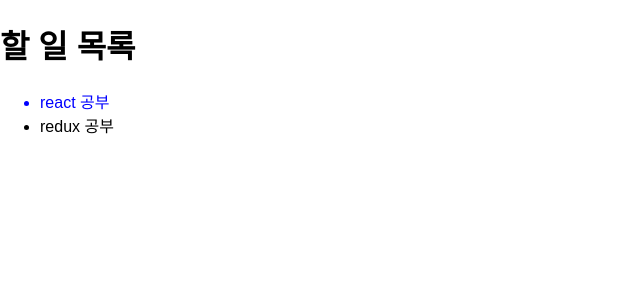
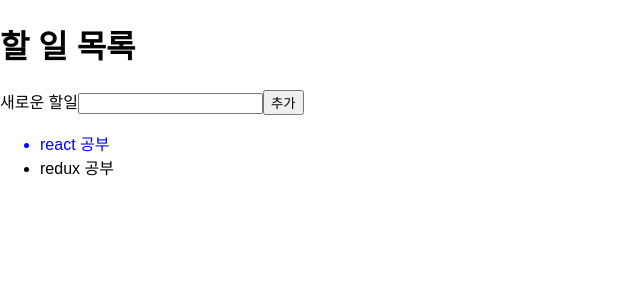
Before and after one commit to jaehanjung/fds-React-todo, a React (Create React App) app: page / in a window 1280 px wide. Shown: the top 300 px of the page, without its empty margins (0-640 px from the left). Built offline with nearby package versions, Linux system fonts and the light colour scheme.

Commit message:
할일 추가 기능

```diff
--- a/src/App.js
+++ b/src/App.js
@@ -1,28 +1,59 @@
 import React, { Component } from "react";
 
+let count = 0;
 
 class App extends Component {
   // 클래스필드 사용 변경이될코드는 state에 넣어준다.
   state = {
     todos: [
       {
-        id: 1,
+        id: count++,
         body: "react 공부",
         complete: true
       },
       {
-        id: 2,
+        id: count++,
         body: "redux 공부",
         complete: false
+      },
+    ],
+    newTodoBody:''
+  };
+
+  // 이벤트 리스너로 사용될 메소드는 handl 을 사용하는게 관례
+  handleInputChange = e => {
+    this.setState({
+      newTodoBody: e.target.value
+    });
+  }
+
+  handleButtonClick = e =>{
+    if(this.state.newTodoBody) {
+      const newTodo = {
+        body: this.state.newTodoBody,
+        complete: false,
+        id: count++
       }
-    ]
-  };
+      this.setState({
+        todos: [
+          ...this.state.todos,
+          newTodo
+        ],
+        newTodoBody:''
+      });
+    }
+  }
   render() {
     // 클래스필드를 사용하였으니 this.state에 넣어준다.
-    const {todos} = this.state;
+    const { todos,newTodoBody } = this.state;
     return (
       <div>
         <h1>할 일 목록</h1>
+        <label>
+          새로운 할일
+          <input type="text" value={newTodoBody} onChange={this.handleInputChange}/>
+          <button onClick={this.handleButtonClick} >추가</button>
+        </label>
         <ul>
           {todos.map(todo => (
             <li className={todo.complete ? "complete" : ""} key={todo.id}>
```
